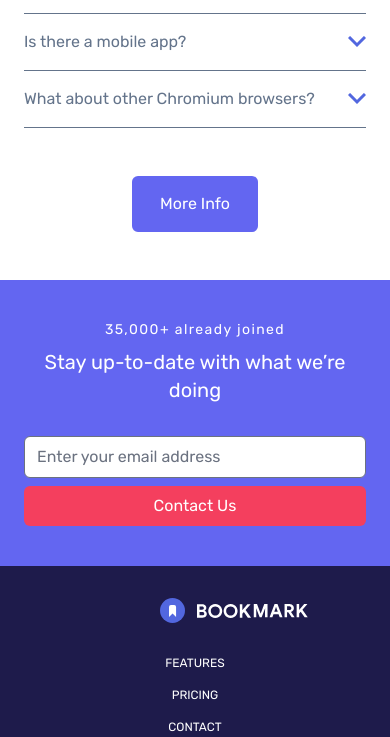
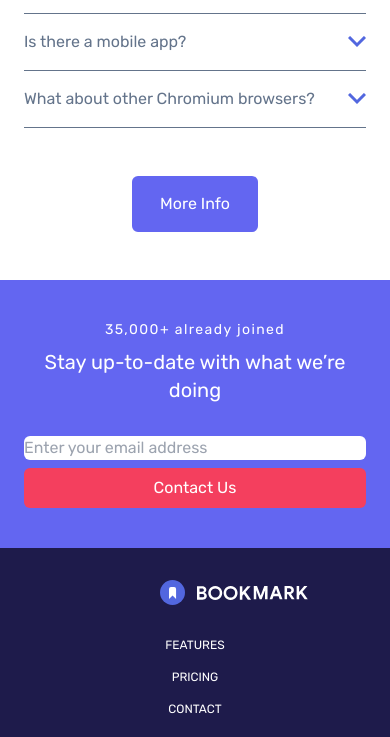
Before and after one commit to Pomz010/bookmark-landing-page, a website: page dist/index.html in a window 390 px wide. Shown: the part 3885-4622 px from the top of the page. Drawn offline with Linux system fonts and the light colour scheme.

Commit message:
Done mobile and desktop view

```diff
--- a/tailwind.config.js
+++ b/tailwind.config.js
@@ -11,6 +11,5 @@ module.exports = {
     },
   },
   plugins: [
-    require('@tailwindcss/forms')
   ],
 }
```
Also changed, not shown: dist/app.js (added), dist/index.html, dist/main.css.
